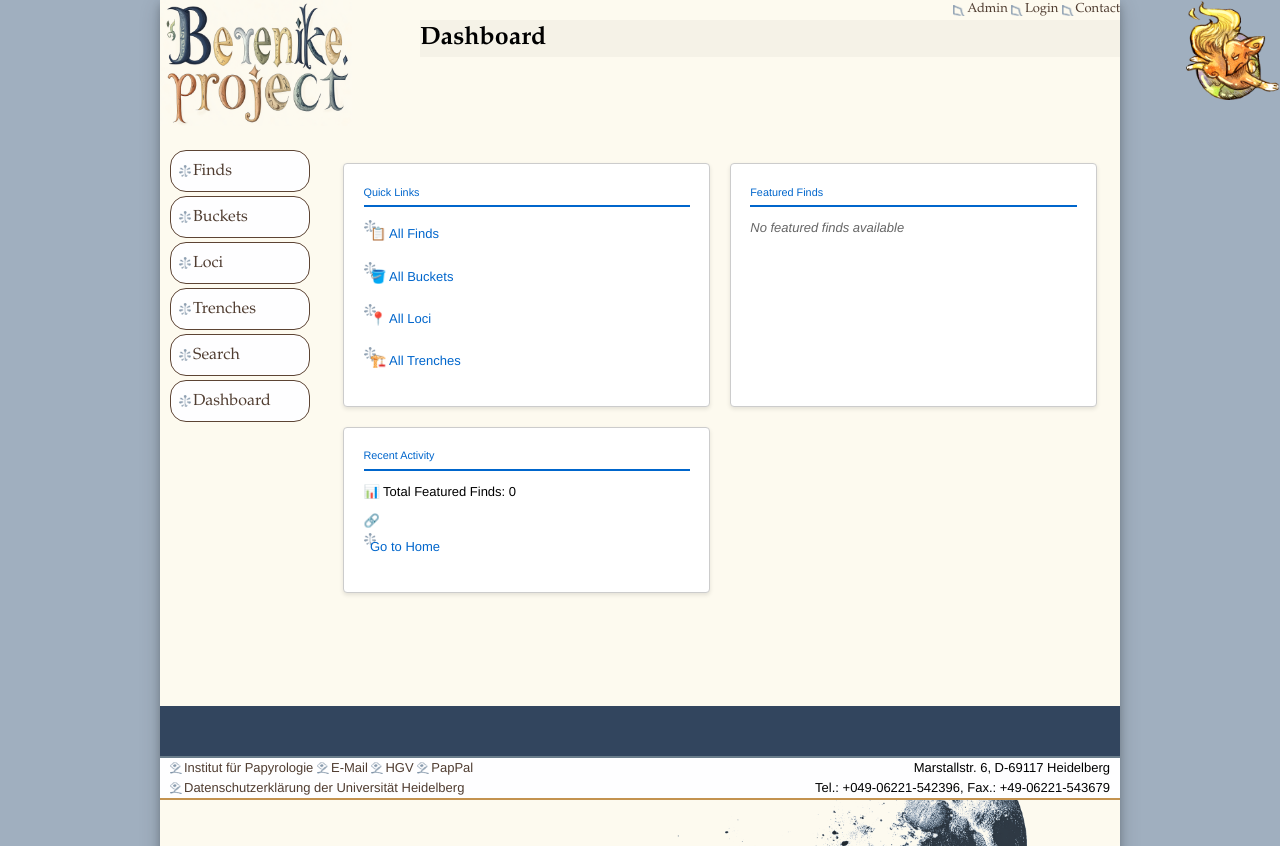
After one commit to Edelweiss/berenike, a Symfony app: template templates/home/dashboard.html.twig in a window 1280 px wide. The commit adds this page. Shown: the top 846 px of the page. Run offline with Twig, Linux system fonts and the light colour scheme; the template is opened without the code that fills it, so the values that code supplies are empty; some libraries are stand-ins or nearby versions.

Commit message:
add dashboard

```diff
--- a/config/routes.yaml
+++ b/config/routes.yaml
@@ -1,6 +1,10 @@
 PapyrillioBerenike_Home:
     path:  /
     controller: App\Controller\HomeController::index
+
+PapyrillioBerenike_Dashboard:
+    path:  /dashboard
+    controller: App\Controller\HomeController::dashboard
 
 PapyrillioBerenike_FindList:
     path:  /finds
--- a/templates/frontend.html.twig
+++ b/templates/frontend.html.twig
@@ -54,7 +54,7 @@
 			<h2><a href="">Search</a></h2>
 		</div>
 		<div class="sidebarSection">
-			<h2><a href="">Edit</a></h2>
+			<h2><a href="{{ path('PapyrillioBerenike_Dashboard') }}">Dashboard</a></h2>
 		</div>
 
     <div id="lefty" class="grid_2">
--- /dev/null
+++ b/templates/home/dashboard.html.twig
@@ -0,0 +1,130 @@
+{% extends 'frontend.html.twig' %}
+
+{% block title %}Dashboard | Berenike.project{% endblock %}
+
+{% block top %}
+  Dashboard
+{% endblock %}
+
+{% block stylesheets %}
+  {{ parent() }}
+  <style>
+    .dashboard-grid {
+      display: grid;
+      grid-template-columns: repeat(auto-fit, minmax(300px, 1fr));
+      gap: 1.5em;
+      padding: 1em;
+    }
+
+    .dashboard-tile {
+      background: white;
+      border: 1px solid #ccc;
+      border-radius: 4px;
+      padding: 1.5em;
+      box-shadow: 0 2px 4px rgba(0,0,0,0.1);
+    }
+
+    .dashboard-tile h3 {
+      margin-top: 0;
+      margin-bottom: 1em;
+      padding-bottom: 0.5em;
+      border-bottom: 2px solid #0066cc;
+      color: #0066cc;
+    }
+
+    .dashboard-tile ul {
+      list-style: none;
+      padding: 0;
+      margin: 0;
+    }
+
+    .dashboard-tile li {
+      margin-bottom: 0.75em;
+    }
+
+    .dashboard-tile a {
+      color: #0066cc;
+      text-decoration: none;
+      display: flex;
+      align-items: center;
+      padding: 0.5em;
+      border-radius: 3px;
+      transition: background-color 0.2s;
+    }
+
+    .dashboard-tile a:hover {
+      background-color: #f0f8ff;
+      text-decoration: underline;
+    }
+
+    .find-item {
+      padding: 0.75em;
+      background: #f9f9f9;
+      border-left: 3px solid #0066cc;
+      margin-bottom: 0.75em;
+      border-radius: 3px;
+    }
+
+    .find-item strong {
+      display: block;
+      margin-bottom: 0.25em;
+      color: #333;
+    }
+
+    .find-item small {
+      color: #666;
+    }
+  </style>
+{% endblock %}
+
+{% block body %}
+  <div class="dashboard-grid">
+
+    <!-- Quick Links Tile -->
+    <div class="dashboard-tile">
+      <h3>Quick Links</h3>
+      <ul>
+        <li><a href="{{ path('PapyrillioBerenike_FindList') }}">📋 All Finds</a></li>
+        <li><a href="{{ path('PapyrillioBerenike_BucketList') }}">🪣 All Buckets</a></li>
+        <li><a href="{{ path('PapyrillioBerenike_LocusList') }}">📍 All Loci</a></li>
+        <li><a href="{{ path('PapyrillioBerenike_ExcavationList') }}">🏗️ All Trenches</a></li>
+      </ul>
+    </div>
+
+    <!-- Selected Finds Tile -->
+    <div class="dashboard-tile">
+      <h3>Featured Finds</h3>
+      {% if finds is not empty %}
+        {% for find in finds %}
+          <div class="find-item">
+            <strong>
+              <a href="{{ path('PapyrillioBerenike_FindShow', {'id': find.id}) }}" style="color: #0066cc; text-decoration: none;">
+                ID {{ find.id }}{% if find.inventoryNumber %} - {{ find.inventoryNumber }}{% endif %}
+              </a>
+            </strong>
+            {% if find.object %}
+              <small>{{ find.object }}</small>
+            {% endif %}
+            {% if find.bucket and find.bucket.locus and find.bucket.locus.excavation %}
+              <small style="display: block; margin-top: 0.25em;">
+                Trench: {{ find.bucket.locus.excavation.trench }} | Locus: {{ find.bucket.locus.number }}
+              </small>
+            {% endif %}
+          </div>
+        {% endfor %}
+      {% else %}
+        <p style="color: #666; font-style: italic;">No featured finds available</p>
+      {% endif %}
+    </div>
+
+    <!-- Statistics Tile -->
+    <div class="dashboard-tile">
+      <h3>Recent Activity</h3>
+      <ul>
+        <li>📊 Total Featured Finds: {{ finds|length }}</li>
+        <li>🔗 <a href="{{ path('PapyrillioBerenike_Home') }}">Go to Home</a></li>
+      </ul>
+    </div>
+
+  </div>
+{% endblock %}
```
Also changed, not shown: src/Controller/HomeController.php (+28 -0 lines).
